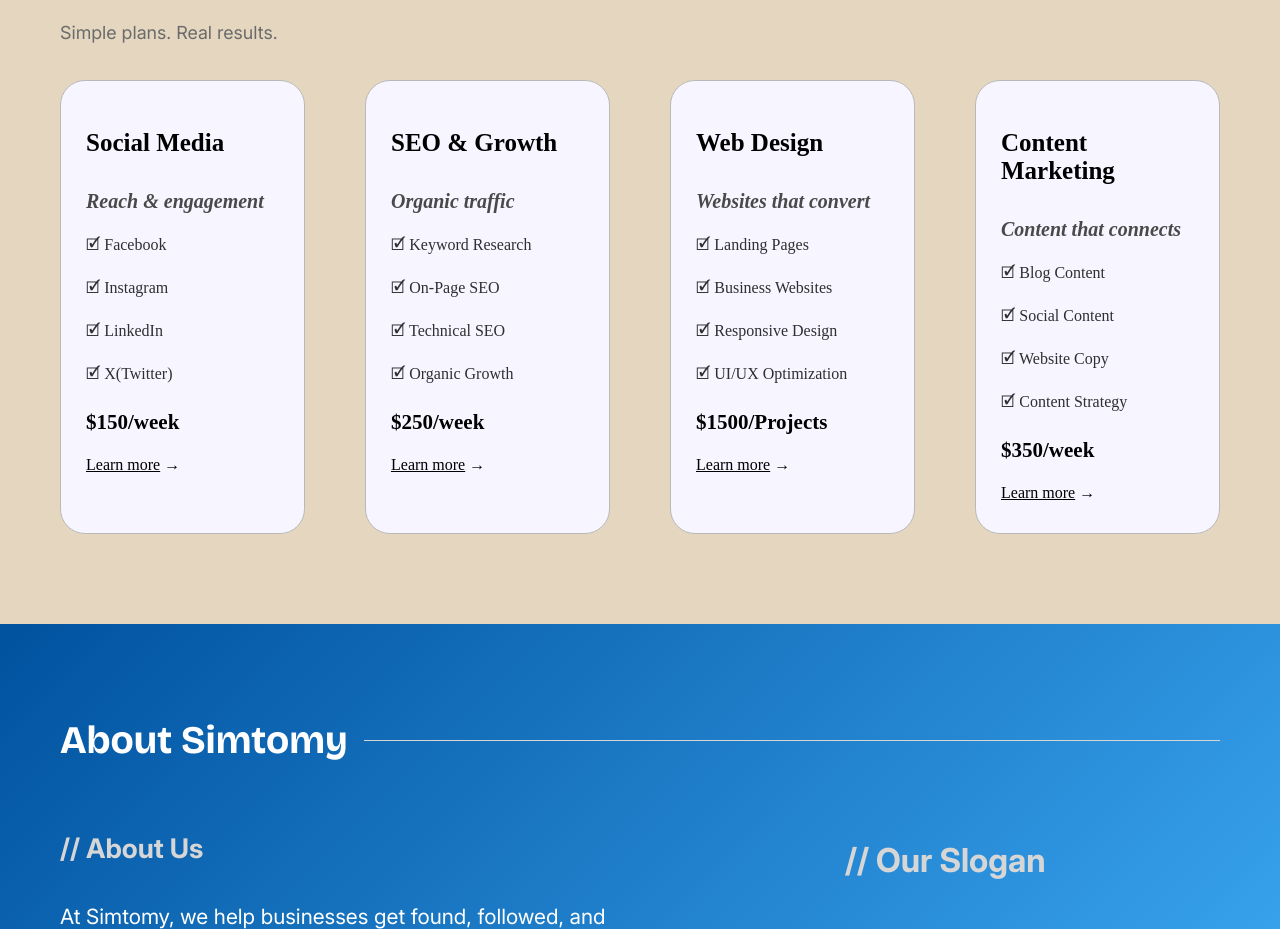
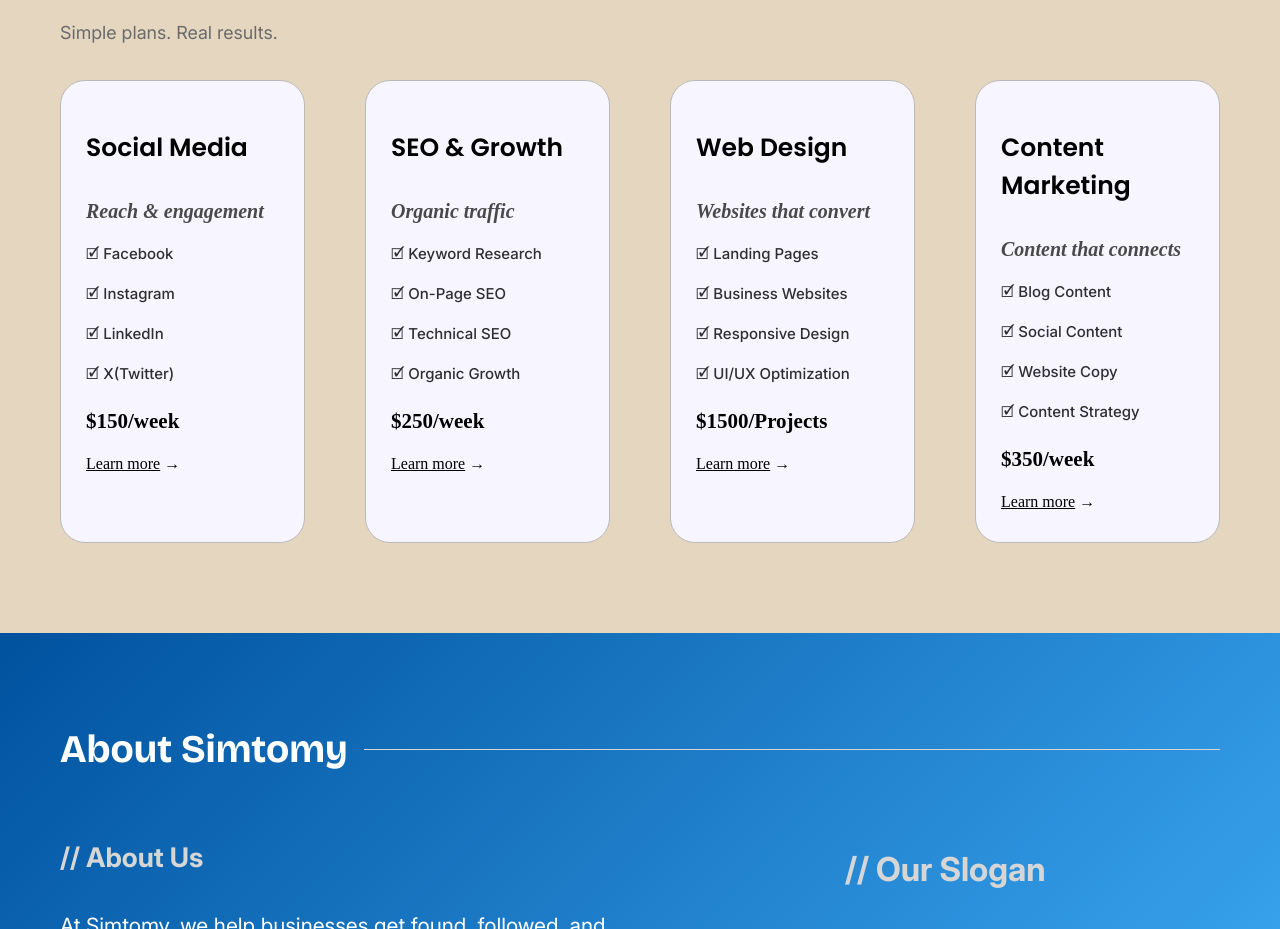
Before and after one commit to mohammod-labib/simtomy-marketing-agency, a plain HTML site: page index.html in a window 1280 px wide. Shown: the part 1020-1949 px from the top of the page. Drawn offline with Linux system fonts and the light colour scheme.

Commit message:
Auto-backup: 2026-11-15 15:45:01

```diff
--- a/css/service.css
+++ b/css/service.css
@@ -59,6 +59,7 @@
 }
 .service-card h4{
     font-size: 25px;
+    font-family: 'Poppins-semibold';
 }
 
 .service-card #subtittle{
@@ -69,8 +70,12 @@
 
 .service-card #text{
     color: hwb(210 18% 81%);
-    font-size: 16px;
+    font-size: 15px;
     font-weight: 500;
+    font-family: 'Inter';
+}
+.service-card #text:hover{
+    color: #c7c6c6;
 }
 
 .service-card .amount{
--- a/css/style.css
+++ b/css/style.css
@@ -16,6 +16,10 @@ body{
 }
 
                    @font-face {
+      font-family: 'Poppins-semibold';
+      src: url('fonts/Poppins-SemiBold.ttf');
+       }
+                @font-face {
       font-family: 'Poppins';
       src: url('fonts/Poppins-Black.ttf');
        }
--- a/index.html
+++ b/index.html
@@ -65,7 +65,7 @@
 
 
       <div class="btn-group">
-        <a href="#contact" class="btn btn-primary" onclick="ShowMessage()">Get a Free Consultation</a>
+        <a href="#contact" class="btn btn-primary" >Get a Free Consultation</a>
         <a href="#work" class="btn btn-outline">View Our Work</a>
           <a onclick="ShowMessage()" class="btn btn-whatsapp">
           💬 Chat on WhatsApp
--- a/js/app.js
+++ b/js/app.js
@@ -17,5 +17,5 @@
 
 
   function ShowMessage(){
-    alert("⚠️It's a Demo website.");
+    alert("⚠️ This is a demo website for portfolio purposes only.");
   }
```
Also changed, not shown: css/fonts/Poppins-SemiBold.ttf (added).
